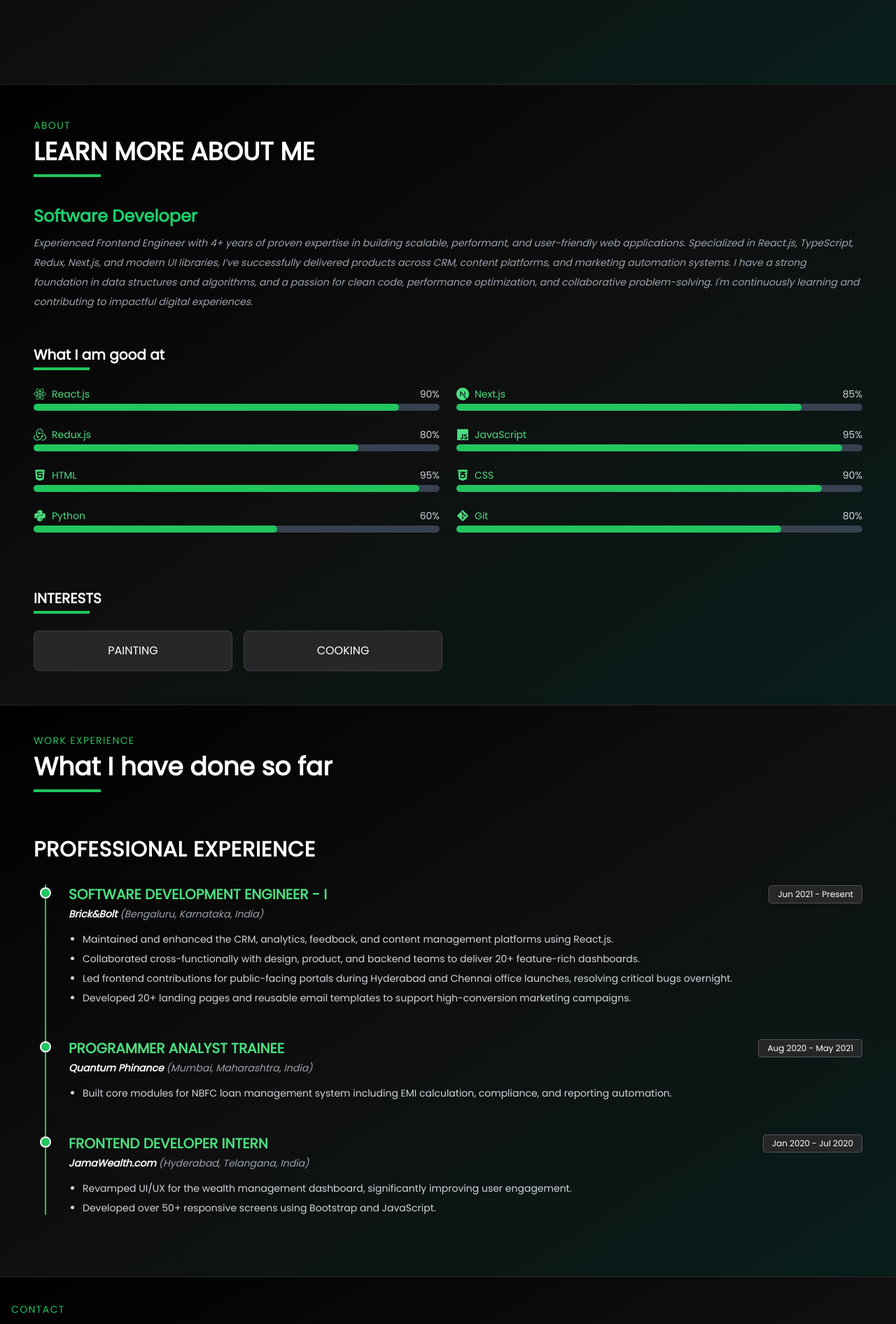
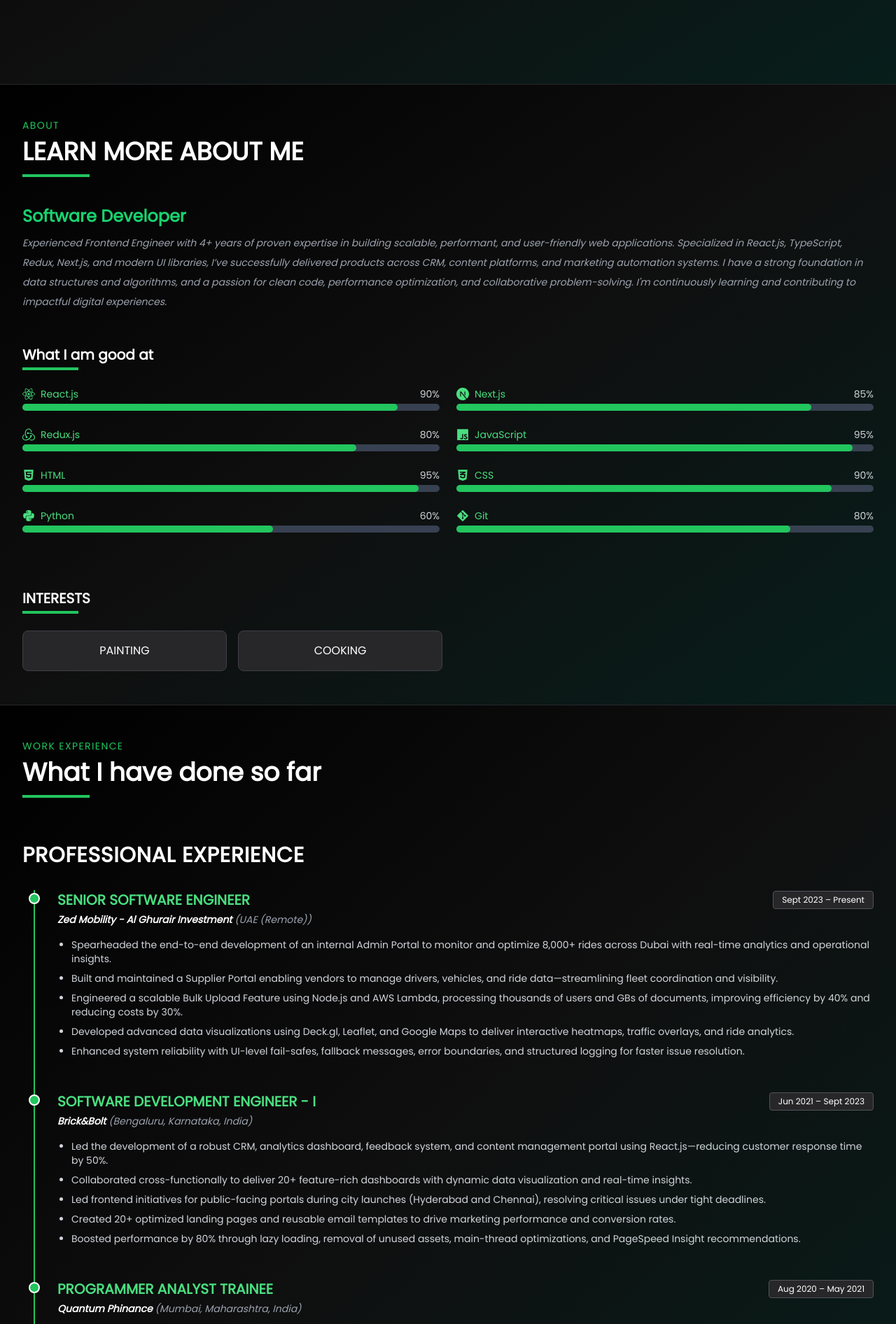
Before and after one commit to DeepakGoswami5/deepakgoswami5.github.io, a React (Create React App) app: page /contact in a window 1280 px wide. Shown: the part 680-2572 px from the top of the page at 70% size. Built offline with nearby package versions, Linux system fonts and the light colour scheme.

Commit message:
added new enhacements

```diff
--- a/src/constant/data.jsx
+++ b/src/constant/data.jsx
@@ -83,40 +83,56 @@ export const EDUCATION = [
 
 export const EXPERIENCE = [
     {
+      title: "Senior Software Engineer",
+      id: "4",
+      subTitle: "Zed Mobility - Al Ghurair Investment",
+      duration: "Sept 2023 – Present",
+      description: "UAE (Remote)",
+      achievement: [
+        "Spearheaded the end-to-end development of an internal Admin Portal to monitor and optimize 8,000+ rides across Dubai with real-time analytics and operational insights.",
+        "Built and maintained a Supplier Portal enabling vendors to manage drivers, vehicles, and ride data—streamlining fleet coordination and visibility.",
+        "Engineered a scalable Bulk Upload Feature using Node.js and AWS Lambda, processing thousands of users and GBs of documents, improving efficiency by 40% and reducing costs by 30%.",
+        "Developed advanced data visualizations using Deck.gl, Leaflet, and Google Maps to deliver interactive heatmaps, traffic overlays, and ride analytics.",
+        "Enhanced system reliability with UI-level fail-safes, fallback messages, error boundaries, and structured logging for faster issue resolution."
+      ]
+    },
+    {
       title: "Software Development Engineer - I",
       id: "1",
-      subTitle: 'Brick&Bolt',
-      duration: 'Jun 2021 - Present',
+      subTitle: "Brick&Bolt",
+      duration: "Jun 2021 – Sept 2023",
       description: "Bengaluru, Karnataka, India",
       achievement: [
-        "Maintained and enhanced the CRM, analytics, feedback, and content management platforms using React.js.",
-        "Collaborated cross-functionally with design, product, and backend teams to deliver 20+ feature-rich dashboards.",
-        "Led frontend contributions for public-facing portals during Hyderabad and Chennai office launches, resolving critical bugs overnight.",
-        "Developed 20+ landing pages and reusable email templates to support high-conversion marketing campaigns."
+        "Led the development of a robust CRM, analytics dashboard, feedback system, and content management portal using React.js—reducing customer response time by 50%.",
+        "Collaborated cross-functionally to deliver 20+ feature-rich dashboards with dynamic data visualization and real-time insights.",
+        "Led frontend initiatives for public-facing portals during city launches (Hyderabad and Chennai), resolving critical issues under tight deadlines.",
+        "Created 20+ optimized landing pages and reusable email templates to drive marketing performance and conversion rates.",
+        "Boosted performance by 80% through lazy loading, removal of unused assets, main-thread optimizations, and PageSpeed Insight recommendations."
       ]
     },
     {
       title: "Programmer Analyst Trainee",
       id: "2",
-      subTitle: 'Quantum Phinance',
-      duration: 'Aug 2020 - May 2021',
+      subTitle: "Quantum Phinance",
+      duration: "Aug 2020 – May 2021",
       description: "Mumbai, Maharashtra, India",
       achievement: [
-        "Built core modules for NBFC loan management system including EMI calculation, compliance, and reporting automation.",
+        "Built core modules for an NBFC loan management system including EMI calculation, compliance tracking, and automated reporting workflows."
       ]
     },
     {
       title: "Frontend Developer Intern",
       id: "3",
-      subTitle: 'JamaWealth.com',
-      duration: 'Jan 2020 - Jul 2020',
+      subTitle: "JamaWealth.com",
+      duration: "Jan 2020 – Jul 2020",
       description: "Hyderabad, Telangana, India",
       achievement: [
-        "Revamped UI/UX for the wealth management dashboard, significantly improving user engagement.",
-        "Developed over 50+ responsive screens using Bootstrap and JavaScript."
+        "Revamped the UI/UX of the wealth management dashboard, significantly increasing user engagement and retention.",
+        "Developed 50+ responsive screens using Bootstrap and vanilla JavaScript, ensuring consistent performance across devices."
       ]
-    },
-  ]
+    }
+  ];
+
 
 export const CONTACT_ME = [
     {
--- a/src/pages/about/index.jsx
+++ b/src/pages/about/index.jsx
@@ -4,7 +4,7 @@ import { motion } from "framer-motion";
 
 const About = () => {
   return (
-    <div className="max-w-screen-xl mx-auto px-4 sm:px-6 md:px-12 py-8 sm:py-12">
+    <div className="max-w-screen-xl w-full mx-auto px-4 sm:px-6 lg:px-8 py-8 sm:py-12">
       <PageHeader data={ABOUT_PAGE} />
 
       {/* Summary Section */}
--- a/src/pages/contact/index.jsx
+++ b/src/pages/contact/index.jsx
@@ -1,108 +1,130 @@
 import { useForm } from "react-hook-form";
-import emailjs from '@emailjs/browser';
-import { CONTACT_PAGE } from "../../constant/data"
-import PageHeader from "../../components/pageHeader"
-import ContactCard from "../../components/contactCard"
+import emailjs from "@emailjs/browser";
+import { useState } from "react";
+import { CONTACT_PAGE } from "../../constant/data";
+import PageHeader from "../../components/pageHeader";
+import ContactCard from "../../components/contactCard";
+
+const SERVICE_ID = "service_btkt53f";
+const TEMPLATE_ID_USER = "template_818g066";
+const TEMPLATE_ID_SELF = "template_fa68274";
+const PUBLIC_KEY = "aQQ120Ssvugts2fuL";
+
 const Contact = () => {
-    const { register, handleSubmit, watch, formState: { errors } } = useForm();
-    const onSubmit = (data) => {
-        emailjs.send('service_btkt53f', 'template_818g066', data, 'aQQ120Ssvugts2fuL')
-            .then((result) => {
-                // console.log("result",result);
-            }, (error) => {
-                // console.log("error",error);
-            });
-        emailjs.send('service_btkt53f', 'template_fa68274', {
+  const { register, handleSubmit, formState: { errors }, reset } = useForm();
+  const [status, setStatus] = useState("idle");
+
+  const onSubmit = async (data) => {
+    setStatus("loading");
+
+    try {
+      await Promise.all([
+        emailjs.send(SERVICE_ID, TEMPLATE_ID_USER, data, PUBLIC_KEY),
+        emailjs.send(SERVICE_ID, TEMPLATE_ID_SELF, {
           from_name: data.from_name,
-            from_email: data.from_email
-        }, 'aQQ120Ssvugts2fuL')
-            .then((result) => {
-                // console.log("result",result);
-            }, (error) => {
-                // console.log("error",error);
-            });
+          from_email: data.from_email,
+        }, PUBLIC_KEY)
+      ]);
+      setStatus("success");
+      reset(); // ✅ Clear the form
+    } catch (error) {
+      setStatus("error");
+      console.error("EmailJS error:", error);
+    }
   };
+
   return (
-        <div className="md:bg-blend-darken max-w-screen-xl md:mx-auto p-4 mt-5">
-            <PageHeader
-                data={CONTACT_PAGE}
-            />
+    <div className="max-w-screen-xl mx-auto px-4 sm:px-6 lg:px-8 py-8 sm:py-12">
+      <PageHeader data={CONTACT_PAGE} />
+
       <div className="sm:m-4 md:m-4">
         <ContactCard />
-                <br />
-                <div className="ease-in duration-300 bg-grey-08 font-bold text-base p-5">
-                    <form onSubmit={handleSubmit(onSubmit)}>
-                        <div className="grid gap-6 mb-6 md:grid-cols-2">
+        <div className="bg-gray-100 p-6 mt-6 rounded-lg shadow-sm dark:bg-gray-800">
+          <form onSubmit={handleSubmit(onSubmit)} className="space-y-6">
+            <div className="grid gap-6 md:grid-cols-2">
               <div>
-                                <label
-                                    htmlFor="from_name"
-                                    className="block mb-2 text-sm font-medium text-gray-900 dark:text-white">
+                <label htmlFor="from_name" className="block mb-1 text-sm font-medium text-gray-700 dark:text-white">
                   Your Name
                 </label>
                 <input
-                                    {...register("from_name")}
+                  {...register("from_name", { required: "Name is required" })}
+                  id="from_name"
                   type="text"
-                                    id="from_name"
-                                    className="border border-gray-300 text-gray-900 text-sm block w-full p-2.5 dark:placeholder-gray-400 dark:text-black"
-                                    placeholder="Your Name"
-                                    required
+                  placeholder="Enter your name"
+                  className="w-full p-2.5 border rounded-md text-sm text-gray-900 dark:text-black"
                 />
+                {errors.from_name && <p className="text-red-500 text-xs mt-1">{errors.from_name.message}</p>}
               </div>
+
               <div>
-                                <label
-                                    htmlFor="from_email"
-                                    className="block mb-2 text-sm font-medium text-gray-900 dark:text-white">
+                <label htmlFor="from_email" className="block mb-1 text-sm font-medium text-gray-700 dark:text-white">
                   Your Email
                 </label>
                 <input
-                                    {...register("from_email")}
+                  {...register("from_email", {
+                    required: "Email is required",
+                    pattern: {
+                      value: /^\S+@\S+$/i,
+                      message: "Invalid email format"
+                    }
+                  })}
+                  id="from_email"
                   type="email"
-                                    id="from_email"
-                                    className="border border-gray-300 text-gray-900 text-sm block w-full p-2.5 dark:placeholder-gray-400 dark:text-black"
-                                    placeholder="Your Email"
-                                    required
+                  placeholder="Enter your email"
+                  className="w-full p-2.5 border rounded-md text-sm text-gray-900 dark:text-black"
                 />
+                {errors.from_email && <p className="text-red-500 text-xs mt-1">{errors.from_email.message}</p>}
               </div>
             </div>
-                        <div className="mb-6">
-                            <label
-                                htmlFor="from_subject"
-                                className="block mb-2 text-sm font-medium text-gray-900 dark:text-white"
-                            >
+
+            <div>
+              <label htmlFor="from_subject" className="block mb-1 text-sm font-medium text-gray-700 dark:text-white">
                 Subject
               </label>
               <input
-                                {...register("from_subject")}
+                {...register("from_subject", { required: "Subject is required" })}
+                id="from_subject"
                 type="text"
-                                id="from_subject"
-                                className="border border-gray-300 text-gray-900 text-sm block w-full p-2.5 dark:placeholder-gray-400 dark:text-black"
-                                required
+                placeholder="Subject"
+                className="w-full p-2.5 border rounded-md text-sm text-gray-900 dark:text-black"
               />
+              {errors.from_subject && <p className="text-red-500 text-xs mt-1">{errors.from_subject.message}</p>}
             </div>
-                        <div className="mb-6">
-                            <label
-                                htmlFor="from_message"
-                                className="block mb-2 text-sm font-medium text-gray-900 dark:text-white"
-                            >
+
+            <div>
+              <label htmlFor="from_message" className="block mb-1 text-sm font-medium text-gray-700 dark:text-white">
                 Message
               </label>
               <textarea
-                                {...register("from_message")}
-                                type="text"
+                {...register("from_message", { required: "Message is required" })}
                 id="from_message"
-                                className="border border-gray-300 text-gray-900 text-sm block w-full p-2.5 dark:placeholder-gray-400 dark:text-black"
-                                required
+                rows={5}
+                placeholder="Type your message here..."
+                className="w-full p-2.5 border rounded-md text-sm text-gray-900 dark:text-black"
               />
+              {errors.from_message && <p className="text-red-500 text-xs mt-1">{errors.from_message.message}</p>}
             </div>
+
             <div className="text-center">
-                            <button type="submit" className="bg-grey-08 text-white p-3 rounded-lg">
-                                Submit
+              <button
+                type="submit"
+                className="bg-black text-white px-6 py-2 rounded-md hover:bg-gray-800 transition"
+                disabled={status === "loading"}
+              >
+                {status === "loading" ? "Sending..." : "Submit"}
               </button>
+              {status === "success" && (
+                <p className="text-green-600 mt-3">Message sent successfully!</p>
+              )}
+              {status === "error" && (
+                <p className="text-red-600 mt-3">Something went wrong. Please try again.</p>
+              )}
             </div>
           </form>
         </div>
       </div>
     </div>
-    )
-}
-export default Contact
+  );
+};
+
+export default Contact;
--- a/src/pages/home/index.jsx
+++ b/src/pages/home/index.jsx
@@ -37,7 +37,7 @@ const Home = () => {
         <>
             {/* Navbar */}
             <nav className="border-black-200 dark:bg-black-900 z-10 fixed top-0 left-0 w-full bg-black">
-                <div className="max-w-screen-xl flex flex-wrap items-center justify-between mx-auto p-4">
+                <div className="max-w-screen-xl w-full mx-auto px-4 sm:px-6 lg:px-8 flex flex-wrap items-center justify-between">
 
                     {/* Logo */}
                     <div className="flex items-center">
@@ -97,21 +97,27 @@ const Home = () => {
                 transition={{ duration: 0.6 }}
             >
                 <AnimatedBg />
-                <div className="ml-2 sm:ml-8 md:ml-20 lg:ml-40 z-10">
+                <div className="z-10 w-full">
+                    <div className="max-w-screen-xl mx-auto px-4 sm:px-8">
                         <motion.div className="text-2xl md:text-5xl text-white font-bold mb-4">
                             {NAME}
                         </motion.div>
                         <motion.div className="text-lg md:text-3xl text-slate-400 mb-4">
-                        I'm a passionate <span className="underline decoration-4 underline-offset-8 decoration-green-700">{HOME_DESIGNATION_DATA}</span> from India
+                            I'm a passionate{' '}
+                            <span className="underline decoration-4 underline-offset-8 decoration-green-700">
+                                {HOME_DESIGNATION_DATA}
+                            </span>{' '}
+                            from India
                         </motion.div>
                         <SocialMediaIcon />
+                    </div>
                 </div>
             </motion.div>
 
             {/* About */}
             <section
                 id="about"
-                className="border-t border-zinc-800 bg-gradient-to-br from-black via-[#0f0f0f] to-[#071e1b] text-white"
+                className="scroll-mt-24 border-t border-zinc-800 bg-gradient-to-br from-black via-[#0f0f0f] to-[#071e1b] text-white"
             >
                 <About />
             </section>
@@ -119,7 +125,7 @@ const Home = () => {
             {/* Resume */}
             <section
                 id="work"
-                className="border-t border-zinc-800 bg-gradient-to-br from-black via-[#0f0f0f] to-[#071e1b] text-white"
+                className="scroll-mt-24 border-t border-zinc-800 bg-gradient-to-br from-black via-[#0f0f0f] to-[#071e1b] text-white"
             >
                 <Resume />
             </section>
@@ -127,12 +133,10 @@ const Home = () => {
             {/* Contact */}
             <section
                 id="contact"
-                className="border-t border-zinc-800 bg-gradient-to-br from-black via-[#0f0f0f] to-[#071e1b] text-white"
+                className="scroll-mt-24 border-t border-zinc-800 bg-gradient-to-br from-black via-[#0f0f0f] to-[#071e1b] text-white"
             >
                 <Contact />
             </section>
-
-
         </>
     )
 }
--- a/src/pages/resume/index.jsx
+++ b/src/pages/resume/index.jsx
@@ -4,7 +4,7 @@ import TimeLine from "../../components/timeLine";
 
 const Resume = () => {
     return (
-        <div className="max-w-screen-xl mx-auto px-4 sm:px-6 md:px-12 py-10">
+        <div className="max-w-screen-xl w-full mx-auto px-4 sm:px-6 lg:px-8 py-8 sm:py-12">
             <PageHeader data={RESUME_PAGE} />
             {/* Work Experience Section */}
             <div className="mt-16">
```
Lines whose indentation alone changed are shown as unchanged.
